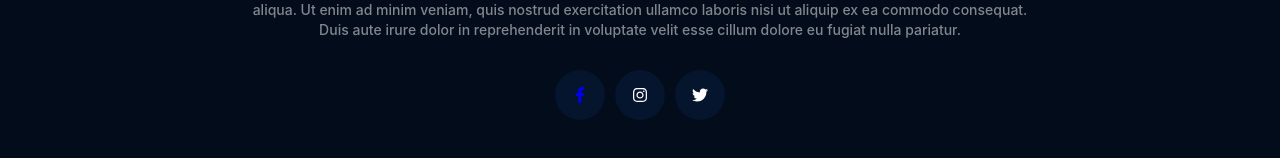
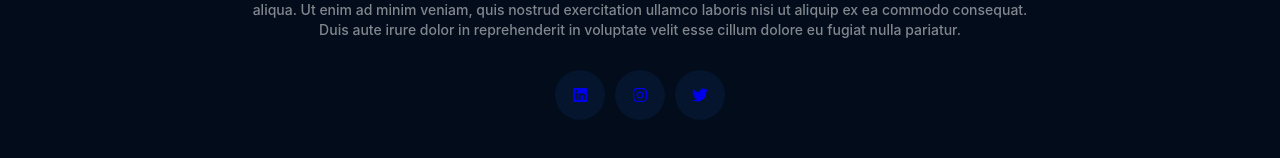
Before and after one commit to Titi24Pehuajo/TMDB, a React (Vite) app in the folder vite-project/: page / in a window 1280 px wide. Shown: the part 1188-1346 px from the top of the page. Built offline with nearby package versions, Linux system fonts and the light colour scheme; no server answers.

Commit message:
Footer linkeado

```diff
--- a/vite-project/src/components/footer/Footer.jsx
+++ b/vite-project/src/components/footer/Footer.jsx
@@ -33,15 +33,19 @@ const Footer = () => {
         <div className="socialIcons">
           <Link to="https://www.linkedin.com/in/tiago-rodriguez/">
             <span className="icon">
-              <FaFacebookF />
+              <FaLinkedin />
             </span>
           </Link>
+          <Link to={"https://www.instagram.com/tiitirodriguez/"}>
             <span className="icon">
               <FaInstagram />
             </span>
+          </Link>
+          <Link to={"https://twitter.com/Rastiiti"}>
             <span className="icon">
               <FaTwitter />
             </span>
+          </Link>
         </div>
       </ContentWrapper>
     </footer>
```
Lines whose indentation alone changed are shown as unchanged.
